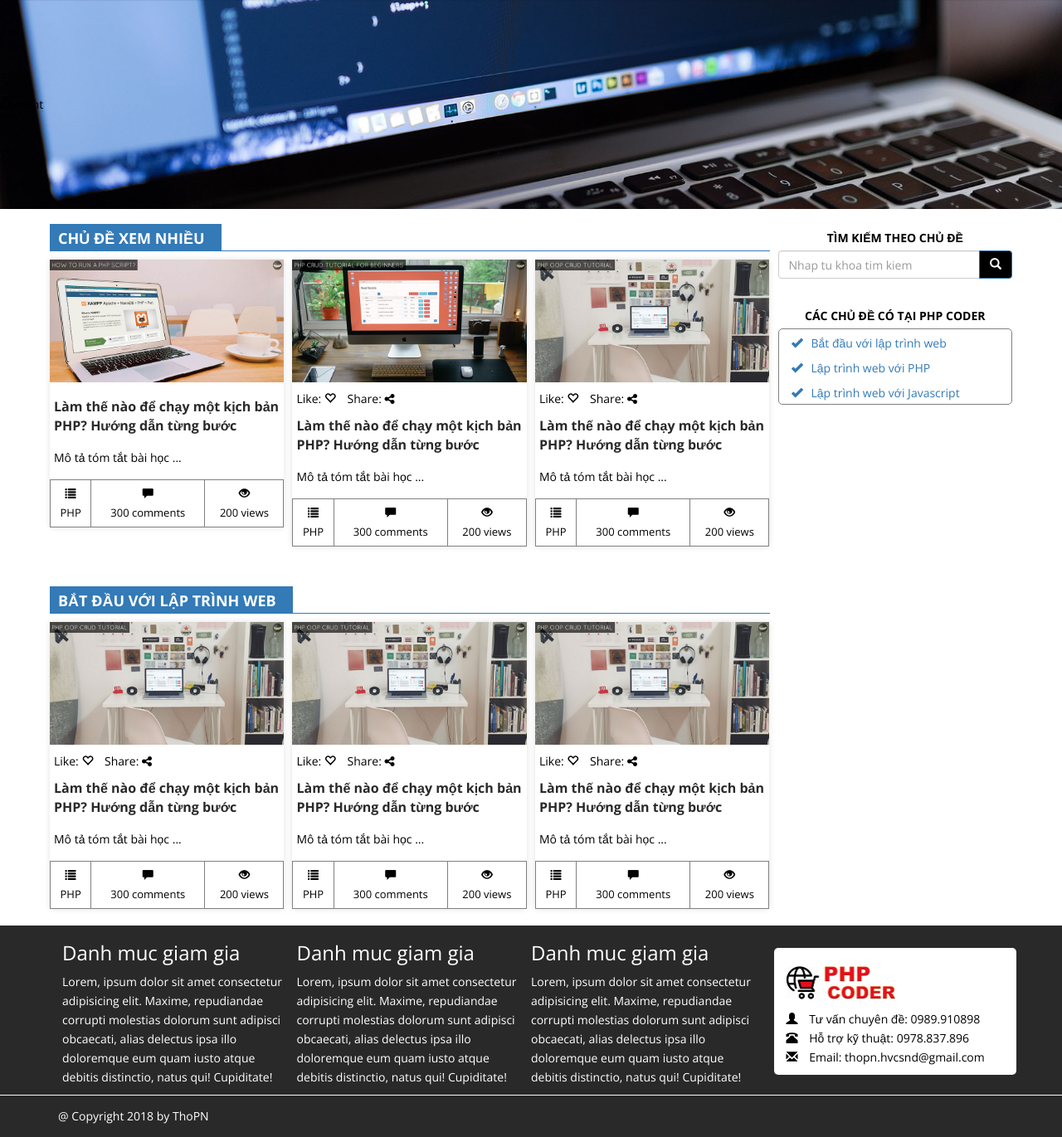
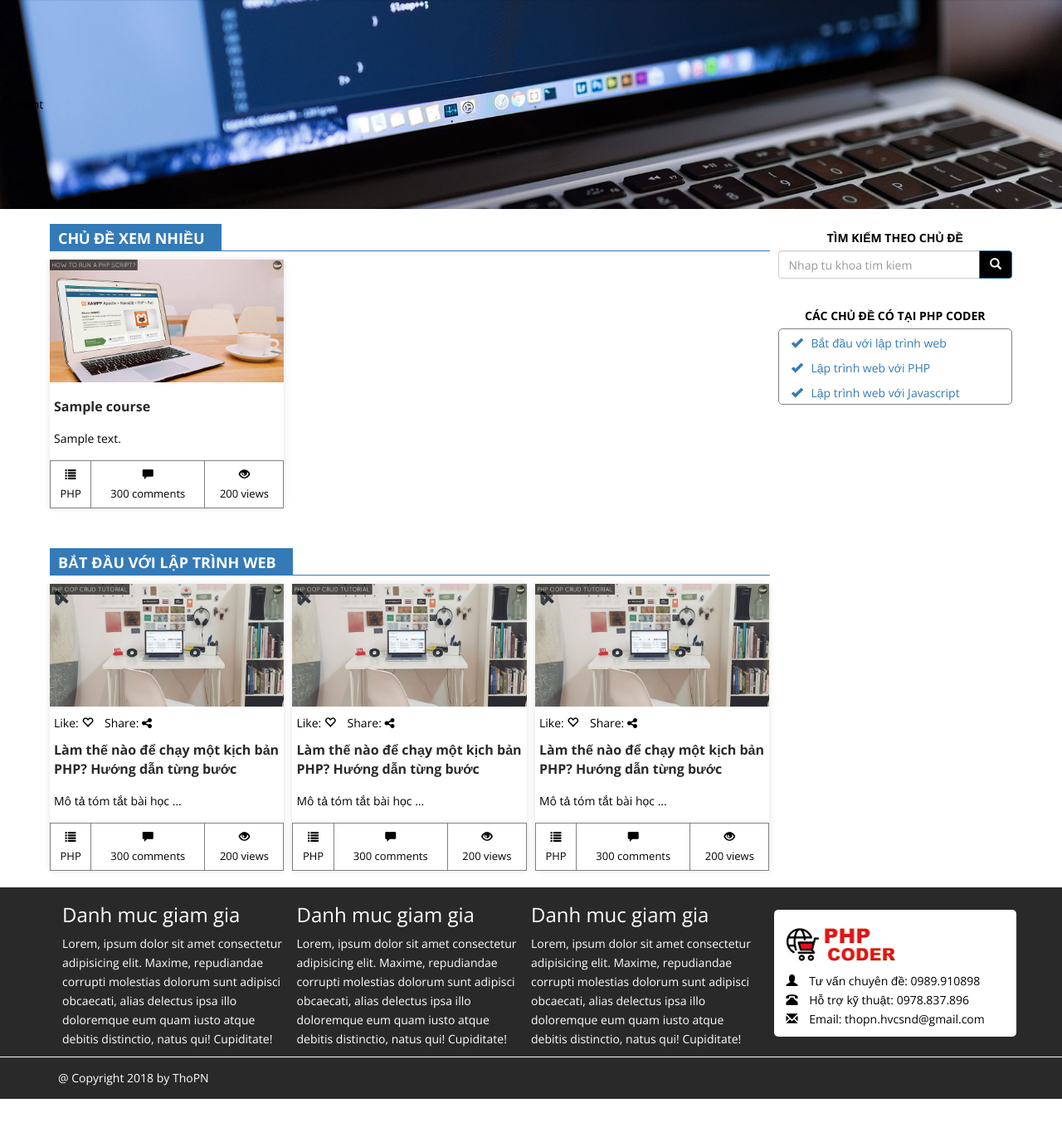
Before and after one commit to HaNoi-PHP-Classes/phpcoder, a PHP site: page /phpcoder/ in a window 1280 px wide. Shown: the part 83-1454 px from the top of the page at 83% size. After the commit the page ends 1408 px from the top, so only its background shows below. Run offline with PHP 8.4, Linux system fonts and the light colour scheme; tables that the repository leaves empty or names only in its code hold one stand-in row (values such as "Sample post"); some libraries are stand-ins or nearby versions.

Commit message:
fix link

```diff
--- a/application/admin/views/index/course.php
+++ b/application/admin/views/index/course.php
@@ -93,7 +93,7 @@
 
 								    // paging buttons will be here
 								    // the page where this paging is used
-									$page_url = URL_BASE. "admin/course/?";
+									$page_url = URL_BASE. "admin/index/course/?";
 
 									// count all courses in the database to calculate total pages
 									$total_rows = $this->total_rows;
--- a/application/default/controllers/index.php
+++ b/application/default/controllers/index.php
@@ -7,8 +7,11 @@ class Default_Controllers_Index extends Libs_Controller{
     }
 
     public function index(){
-        //$objProduct = new Default_Models_tblProduct();
-        //$this->view->arrProduct = $objProduct->getAllProduct();
+        $courseObj = new Default_Models_tblCourse();
+        $course = $courseObj->getAllCourse();
+        $numCourse = $course->rowCount();
+        $this->view->numCourse = $numCourse;
+        $this->view->course = $course;
         $this->view->render('index/index');
     }
 
--- a/application/default/views/index/index.php
+++ b/application/default/views/index/index.php
@@ -26,18 +26,41 @@
                             <div class="main-content-course-header">
                                 <span><a href="#">Chủ đề xem nhiều</a></span>
                             </div>
+                            <?php
+                            function subtext($text, $num = 50)
+                            {
+                                if (strlen($text) <= $num) {
+                                    return $text;
+                                }
+                                $text = substr($text, 0, $num);
+                                if ($text[$num - 1] == ' ') {
+                                    return trim($text) . "...";
+                                }
+                                $x = explode(" ", $text);
+                                $sz = sizeof($x);
+                                if ($sz <= 1) {
+                                    return $text . "...";}
+                                $x[$sz - 1] = '';
+                                return trim(implode(" ", $x)) . "...";
+                            }
+
+                            if($this->numCourse>0){
+                                while ($row = $this->course->fetch(PDO::FETCH_ASSOC)){
+                                    extract($row);
+                            ?>
+
                             <div class="col-sm-4">
                                 <div class="course">
                                     <div class="course-img">
-                                        <a href="<?php echo URL_BASE.'course/?id=1';?>"><img src="<?php echo URL_BASE . 'templates/default'; ?>/image/img1.jpg" alt="Khoa hoc 1" width="100%" height="inherit"></a>
+                                        <a href="<?php echo URL_BASE.'default/course/?id=1';?>"><img src="<?php echo URL_BASE . 'templates/default'; ?>/image/img1.jpg" alt="Khoa hoc 1" width="100%" height="inherit"></a>
                                     </div>
                                     <div class="course-social">
                                         <!--Like: <span class="glyphicon glyphicon-heart-empty"></span>
                                         Share: <i class="fa fa-share-alt" aria-hidden="true"></i>-->
-                                        <div class="fb-like" data-href="<?php echo URL_BASE.'course/?id=1';?>" data-layout="button_count" data-action="like" data-size="small" data-show-faces="true" data-share="true"></div>
+                                        <div class="fb-like" data-href="<?php echo URL_BASE.'default/course/?id=1';?>" data-layout="button_count" data-action="like" data-size="small" data-show-faces="true" data-share="true"></div>
                                     </div>
-                                    <div class="course-name"><a href="<?php echo URL_BASE.'course/?id=1';?>">Làm thế nào để chạy một kịch bản PHP? Hướng dẫn từng bước</a></div>
-                                    <div class="course-description">Mô tả tóm tắt bài học ...</div>
+                                    <div class="course-name"><a href="<?php echo URL_BASE.'default/course/?id=1';?>"><?php echo $name;?></a></div>
+                                    <div class="course-description"><?php echo subtext($description);?></div>
                                     <div class="course-profile">
                                         <table>
                                             <tr>
@@ -49,72 +72,14 @@
                                     </div>
                                 </div>
                             </div>
-                            <div class="col-sm-4">
-                                <div class="course">
-                                    <div class="course-img">
-                                        <a href="<?php echo URL_BASE.'course/?id=2';?>">
-                                            <img src="<?php echo URL_BASE . 'templates/default'; ?>/image/img3.jpg" alt="Khoa hoc 1" width="100%" height="inherit">
-                                        </a>
-                                    </div>
-                                    <div class="course-social">
-                                        Like:
-                                        <span class="glyphicon glyphicon-heart-empty"></span>
-                                        Share:
-                                        <i class="fa fa-share-alt" aria-hidden="true"></i>
-                                    </div>
-                                    <div class="course-name">
-                                        <a href="<?php echo URL_BASE.'course/?id=2';?>">Làm thế nào để chạy một kịch bản PHP? Hướng dẫn từng bước</a>
-                                    </div>
-                                    <div class="course-description">Mô tả tóm tắt bài học ...</div>
-                                    <div class="course-profile">
-                                        <table>
-                                            <tr>
-                                                <td>
-                                                    <span class="glyphicon glyphicon-list"></span>
-                                                    <br>PHP</td>
-                                                <td>
-                                                    <span class="glyphicon glyphicon-comment"></span>
-                                                    <br>300 comments</td>
-                                                <td>
-                                                    <span class="glyphicon glyphicon-eye-open"></span>
-                                                    <br>200 views</td>
-                                            </tr>
-                                        </table>
-                                    </div>
-                                </div>
-                            </div>
-                            <div class="col-sm-4">
-                                <div class="course">
-                                    <div class="course-img">
-                                        <img src="<?php echo URL_BASE . 'templates/default'; ?>/image/img4.jpg" alt="Khoa hoc 1" width="100%" height="inherit">
-                                    </div>
-                                    <div class="course-social">
-                                        Like:
-                                        <span class="glyphicon glyphicon-heart-empty"></span>
-                                        Share:
-                                        <i class="fa fa-share-alt" aria-hidden="true"></i>
-                                    </div>
-                                    <div class="course-name">
-                                        <a href="#">Làm thế nào để chạy một kịch bản PHP? Hướng dẫn từng bước</a>
-                                    </div>
-                                    <div class="course-description">Mô tả tóm tắt bài học ...</div>
-                                    <div class="course-profile">
-                                        <table>
-                                            <tr>
-                                                <td>
-                                                    <span class="glyphicon glyphicon-list"></span>
-                                                    <br>PHP</td>
-                                                <td>
-                                                    <span class="glyphicon glyphicon-comment"></span>
-                                                    <br>300 comments</td>
-                                                <td>
-                                                    <span class="glyphicon glyphicon-eye-open"></span>
-                                                    <br>200 views</td>
-                                            </tr>
-                                        </table>
-                                    </div>
-                                </div>
-                            </div>
+
+                            <?php
+                                }
+                            }else{
+								    echo "<div class='alert alert-info'>Không tìm thấy khóa học nào.</div>";
+								}
+                            ?>
+
                         </div>
                         <!--end #main-content-new-->
                         <div class="row main-content-course">
```
Also changed, not shown: application/default/models/tblCourse.php (+26 -29 lines), application/default/views/index/list.php (+6 -6 lines).
